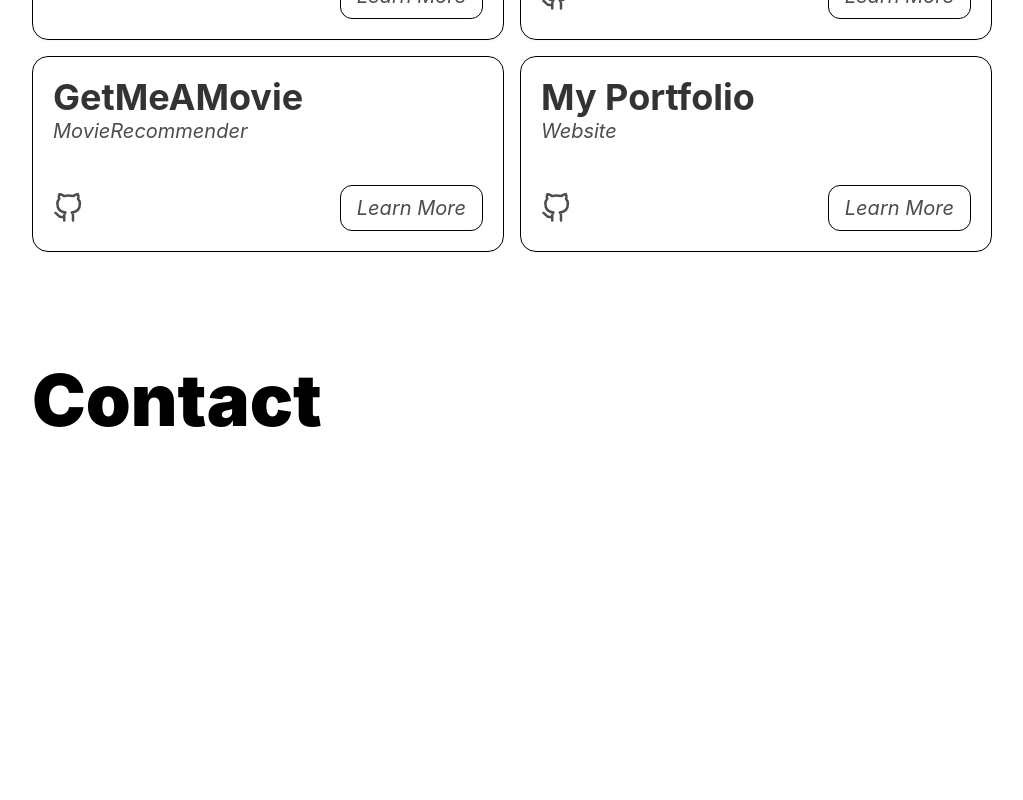
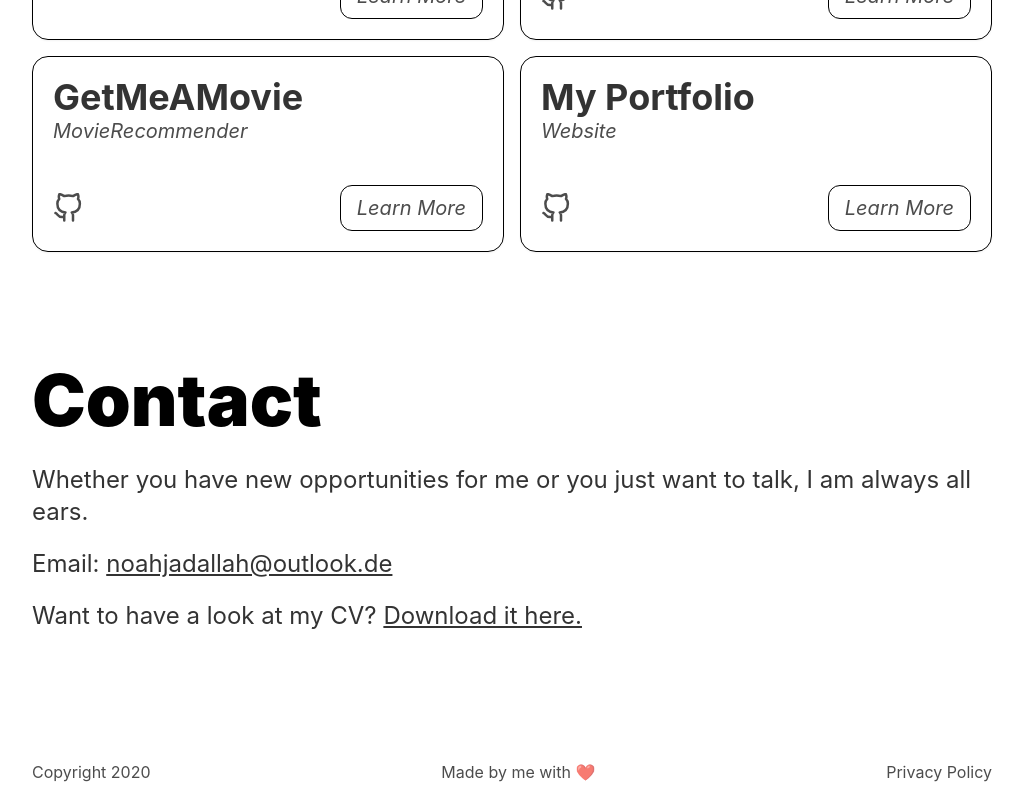
Before and after one commit to thatsnoi/MyPortfolio, a Next.js app: page / in a window 1280 px wide. Shown: the part 2022-2822 px from the top of the page, without its empty margins (64-1087 px from the left). Before the commit the page ends 2754 px from the top, so only its background shows below. Built offline with nearby package versions, Linux system fonts and the light colour scheme; a web font is replaced by a local one.

Commit message:
Contact Section

```diff
--- a/components/Projects/Project.js
+++ b/components/Projects/Project.js
@@ -2,21 +2,21 @@ import { motion } from 'framer-motion'
 import { FiGithub } from 'react-icons/fi'
 import Button from '../Button'
 import Icon from '../Icon'
-import { fadeIn } from './../../styles/motion'
+import { fadeIn, fadeInWithDelay } from './../../styles/motion'
 
 const Project = ({ name, type, github }) => {
   return (
     <motion.div
-      className="group bg-white p-5 p bg-opacity-10 rounded-2xl w-full shadow-sm border border-black dark:border-0"
+      className="group bg-white p-4 md:p-5 p bg-opacity-10 rounded-2xl w-full shadow-sm border border-black dark:border-0"
       style={{
         backdropFilter: 'blur(100px)',
       }}
-      variants={fadeIn}
+      variants={fadeInWithDelay(0.5)}
       initial="hidden"
       whileInView="visible"
       viewport={{ once: true }}
     >
-      <h3 className="standard-text group-hover:dark:text-opacity-100 group-hover:text-opacity-100 transition-all text-4xl font-bold">
+      <h3 className="standard-text group-hover:dark:text-opacity-100 group-hover:text-opacity-100 transition-all text-3xl md:text-4xl font-bold truncate">
         {name}
       </h3>
       <p className="standard-text-light italic text-xl">{type}</p>
--- a/components/Projects/index.js
+++ b/components/Projects/index.js
@@ -1,18 +1,23 @@
 import Container from '../Container'
 import Title from '../Title'
-import Icon from '../Icon'
-import { FiGithub } from 'react-icons/fi'
-import Button from '../Button'
 import Project from './Project'
+import { motion } from 'framer-motion'
+import { fadeIn, fadeInWithDelay } from './../../styles/motion'
 
 const Projects = () => {
   return (
     <div id="projects" className="pt-20">
       <Container>
         <Title>Projects</Title>
-        <p className="standard-text text-2xl mt-5">
+        <motion.p
+          className="standard-text text-2xl mt-5"
+          variants={fadeInWithDelay(0.25)}
+          initial="hidden"
+          whileInView="visible"
+          viewport={{ once: true }}
+        >
           Here are a few projects I did:
-        </p>
+        </motion.p>
         <div className="grid grid-cols-1 md:grid-cols-2 gap-4 mt-5">
           <Project name="Flash AIO" type="SaaS Product" />
           <Project
--- a/pages/index.js
+++ b/pages/index.js
@@ -3,7 +3,7 @@ import Container from '../components/Container'
 import Header from '../components/Header'
 import Sidebar from '../components/Sidebar'
 import { motion } from 'framer-motion'
-import { list, fadeIn } from './../styles/motion'
+import { list, fadeIn, fadeInWithDelay } from './../styles/motion'
 import Title from '../components/Title'
 import About from '../components/About'
 import Projects from '../components/Projects'
@@ -18,6 +18,11 @@ export default function Home() {
       <About />
       <Projects />
       <Contact />
+      <Container className="flex justify-between">
+        <p className="standard-text-light">Copyright 2020</p>
+        <p className="standard-text-light">Made by me with ❤️</p>
+        <p className="standard-text-light">Privacy Policy</p>
+      </Container>
     </div>
   )
 }
@@ -54,9 +59,45 @@ const Hero = () => {
 
 const Contact = () => {
   return (
-    <div id="contact" className="pt-20">
-      <Container className="h-96">
+    <div id="contact" className="pt-20 pb-24">
+      <Container>
         <Title>Contact</Title>
+        <motion.p
+          className="standard-text text-2xl mt-5"
+          variants={fadeInWithDelay(0.25)}
+          initial="hidden"
+          whileInView="visible"
+          viewport={{ once: true }}
+        >
+          Whether you have new opportunities for me or you just want to talk, I
+          am always all ears.
+        </motion.p>
+
+        <motion.p
+          className="standard-text text-2xl mt-5"
+          variants={fadeInWithDelay(0.25)}
+          initial="hidden"
+          whileInView="visible"
+          viewport={{ once: true }}
+        >
+          Email:{' '}
+          <a
+            className="underline cursor-pointer"
+            href="mailto:noahjadallah@outlook.de"
+          >
+            noahjadallah@outlook.de
+          </a>
+        </motion.p>
+        <motion.p
+          className="standard-text text-2xl mt-5"
+          variants={fadeInWithDelay(0.25)}
+          initial="hidden"
+          whileInView="visible"
+          viewport={{ once: true }}
+        >
+          Want to have a look at my CV?{' '}
+          <span className="underline cursor-pointer">Download it here.</span>
+        </motion.p>
       </Container>
     </div>
   )
```
